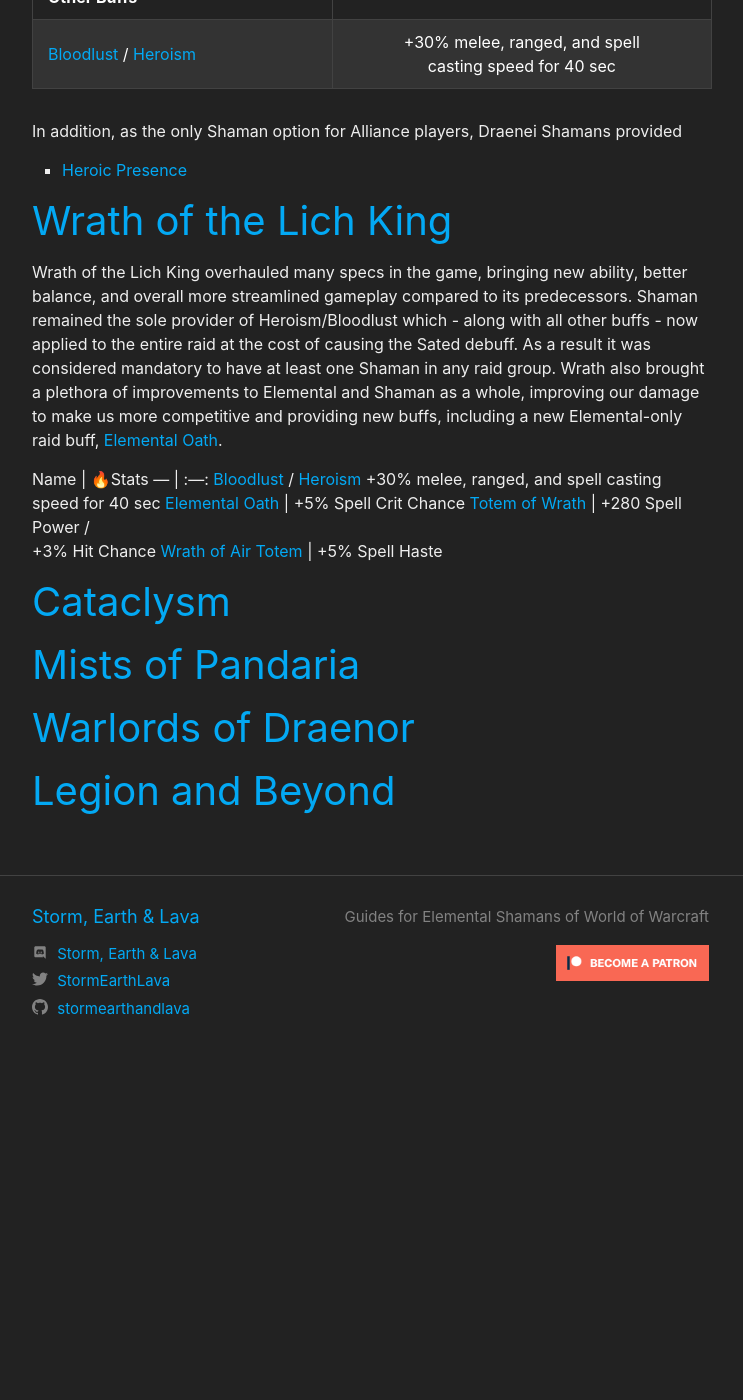
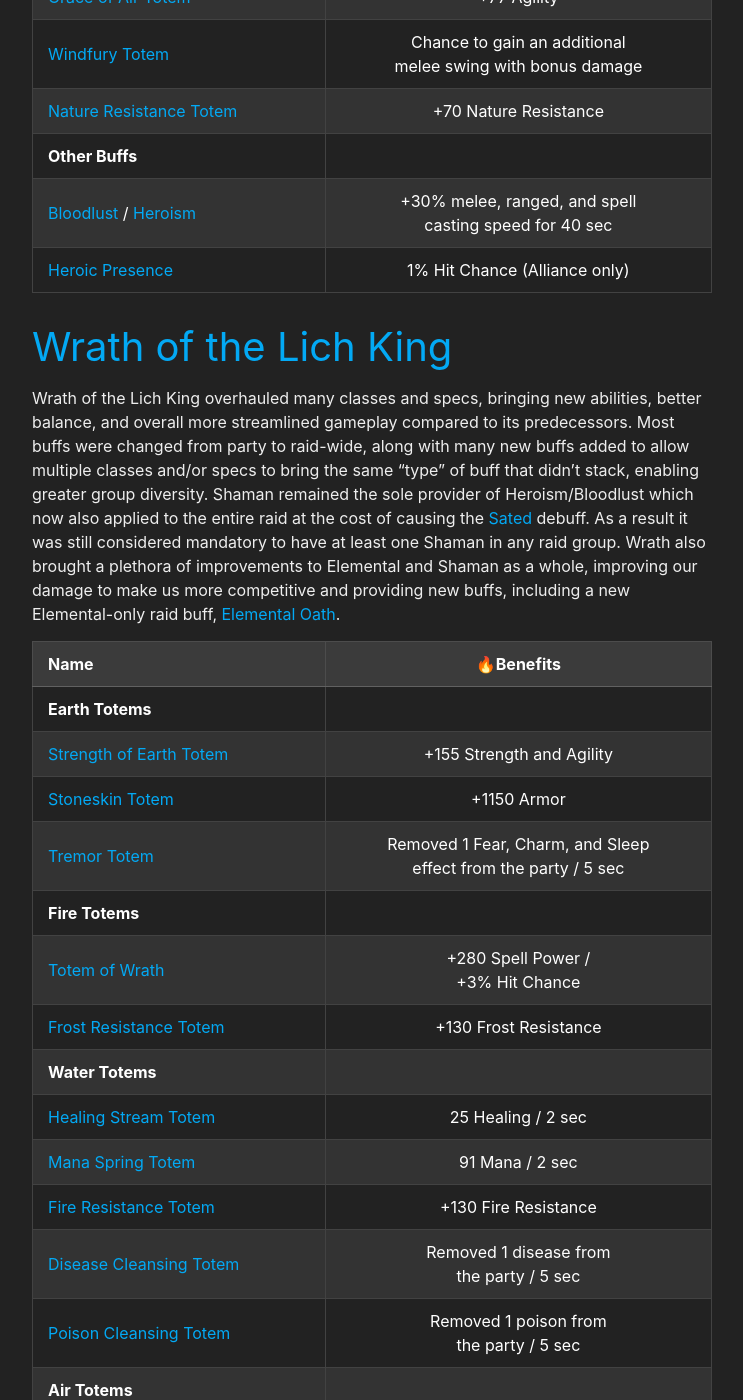
Before and after one commit to stormearthandlava/stormearthandlava.github.io, a Jekyll site: the page built from blog/_posts/2024-06-21-history-ele-raid-buffs.md, in a window 1280 px wide and 1400 px high, scrolled down 3283 px. Shown: the whole window, without its empty margins (268-1011 px from the left). Built offline with Jekyll 4.4.1, drawn with Linux system fonts in a browser that asks for light colours; a script that is not in the unit is left out; before the commit the page ends 4363 px from its top, so only the background shows below that; some of the changed text lies outside the part shown.

Commit message:
Update 2024-06-21-history-ele-raid-buffs.md

```diff
--- a/blog/_posts/2024-06-21-history-ele-raid-buffs.md
+++ b/blog/_posts/2024-06-21-history-ele-raid-buffs.md
@@ -30,7 +30,7 @@
 **Earth Totems** |
 [Strength of Earth Totem](https://www.wowhead.com/classic/spell=25361/strength-of-earth-totem) | +77 Strength
 [Stoneskin Totem](https://www.wowhead.com/classic/spell=10408/stoneskin-totem) | -30 Melee Damage Taken
-[Tremor Totem](https://www.wowhead.com/classic/spell=8143/tremor-totem) | Fear, Charm, and Sleep Immunity
+[Tremor Totem](https://www.wowhead.com/classic/spell=8143/tremor-totem) | Removed 1 Fear, Charm, and Sleep <br/> effect from the party / 5 sec
 **Fire Totems** |
 [Frost Resistance Totem](https://www.wowhead.com/classic/spell=10479/frost-resistance-totem) | +60 Frost Resistance
 **Water Totems** |
@@ -51,12 +51,15 @@
 As a result, most raids stacked 4-5 Shamans whose primary responsibility was maintaining totem buffs and providing lust to the strongest DPS group.
 Despite low damage numbers, Elemental was considered an essential part of any raid team to provide its new totem buffs to a group of caster DPS.
 
+As the only Shaman option for Alliance players, Draenei Shamans also provided [Heroic Presence](https://www.wowhead.com/tbc/spell=6562/heroic-presence) to their party.
+While this wasn't a Shaman-only ability, most Alliance players already had established characters and didn't want to re-roll, so Shamans frequently filled the role as the provider of this buff in their party.
+
 Name | 🔥Benefits
 --- | :---:
 **Earth Totems** |
 [Strength of Earth Totem](https://www.wowhead.com/tbc/spell=25528/strength-of-earth-totem) | +86 Strength
 [Stoneskin Totem](https://www.wowhead.com/tbc/spell=25509/stoneskin-totem) | -43 Melee Damage Taken
-[Tremor Totem](https://www.wowhead.com/tbc/spell=8143/tremor-totem) | Fear, Charm, and Sleep Immunity
+[Tremor Totem](https://www.wowhead.com/tbc/spell=8143/tremor-totem) | Removed 1 Fear, Charm, and Sleep <br/> effect from the party / 5 sec
 **Fire Totems** |
 [Totem of Wrath](https://www.wowhead.com/tbc/spell=30706/totem-of-wrath) | +3% Spell Hit Chance <br/> +3% Spell Crit Chance
 [Frost Resistance Totem](https://www.wowhead.com/tbc/spell=25560/frost-resistance-totem) | +70 Frost Resistance
@@ -73,26 +76,69 @@
 [Nature Resistance Totem](https://www.wowhead.com/tbc/spell=25574/nature-resistance-totem) | +70 Nature Resistance
 **Other Buffs** |
 [Bloodlust](https://www.wowhead.com/tbc/spell=2825/bloodlust) / [Heroism](https://www.wowhead.com/tbc/spell=32182/heroism) | +30% melee, ranged, and spell <br/> casting speed for 40 sec
-
-In addition, as the only Shaman option for Alliance players, Draenei Shamans provided
-- [Heroic Presence](https://www.wowhead.com/tbc/spell=6562/heroic-presence)
+[Heroic Presence](https://www.wowhead.com/tbc/spell=6562/heroic-presence) | 1% Hit Chance (Alliance only)
 
 # Wrath of the Lich King
-Wrath of the Lich King overhauled many specs in the game, bringing new ability, better balance, and overall more streamlined gameplay compared to its predecessors.
-Shaman remained the sole provider of Heroism/Bloodlust which - along with all other buffs - now applied to the entire raid at the cost of causing the Sated debuff.
-As a result it was considered mandatory to have at least one Shaman in any raid group.
+Wrath of the Lich King overhauled many classes and specs, bringing new abilities, better balance, and overall more streamlined gameplay compared to its predecessors.
+Most buffs were changed from party to raid-wide, along with many new buffs added to allow multiple classes and/or specs to bring the same "type" of buff that didn't stack, enabling greater group diversity.
+Shaman remained the sole provider of Heroism/Bloodlust which now also applied to the entire raid at the cost of causing the [Sated](https://www.wowhead.com/wotlk/spell=57724/sated) debuff.
+As a result it was still considered mandatory to have at least one Shaman in any raid group.
 Wrath also brought a plethora of improvements to Elemental and Shaman as a whole, improving our damage to make us more competitive and providing new buffs, including a new Elemental-only raid buff, [Elemental Oath](https://www.wowhead.com/wotlk/spell=51470/elemental-oath).
 
-Name | 🔥Stats
+Name | 🔥Benefits
 --- | :---:
-[Bloodlust](https://www.wowhead.com/wotlk/spell=2825/bloodlust) / [Heroism](https://www.wowhead.com/wotlk/spell=32182/heroism) +30% melee, ranged, and spell casting speed for 40 sec
+**Earth Totems** |
+[Strength of Earth Totem](https://www.wowhead.com/wotlk/spell=58643/strength-of-earth-totem) | +155 Strength and Agility
+[Stoneskin Totem](https://www.wowhead.com/wotlk/spell=58753/stoneskin-totem) | +1150 Armor
+[Tremor Totem](https://www.wowhead.com/wotlk/spell=8143/tremor-totem) | Removed 1 Fear, Charm, and Sleep <br/> effect from the party / 5 sec
+**Fire Totems** |
+[Totem of Wrath](https://www.wowhead.com/wotlk/spell=57722/totem-of-wrath) | +280 Spell Power / <br/> +3% Hit Chance
+[Frost Resistance Totem](https://www.wowhead.com/wotlk/spell=58745/frost-resistance-totem) | +130 Frost Resistance
+**Water Totems** |
+[Healing Stream Totem](https://www.wowhead.com/wotlk/spell=58757/healing-stream-totem) | 25 Healing / 2 sec
+[Mana Spring Totem](https://www.wowhead.com/wotlk/spell=58774/mana-spring-totem) | 91 Mana / 2 sec
+[Fire Resistance Totem](https://www.wowhead.com/wotlk/spell=58739/fire-resistance-totem) | +130 Fire Resistance
+[Disease Cleansing Totem](https://www.wowhead.com/tbc/spell=8170/disease-cleansing-totem) | Removed 1 disease from <br/> the party / 5 sec
+[Poison Cleansing Totem](https://www.wowhead.com/tbc/spell=8166/poison-cleansing-totem) | Removed 1 poison from <br/> the party / 5 sec
+**Air Totems** |
+[Wrath of Air Totem](https://www.wowhead.com/wotlk/spell=3738/wrath-of-air-totem) | +5% Spell Haste
+[Windfury Totem](https://www.wowhead.com/wotlk/spell=8512/windfury-totem) | +16% Melee Haste
+[Nature Resistance Totem](https://www.wowhead.com/wotlk/spell=58749/nature-resistance-totem) | +130 Nature Resistance
+**Other Buffs** |
+[Bloodlust](https://www.wowhead.com/wotlk/spell=2825/bloodlust) / [Heroism](https://www.wowhead.com/wotlk/spell=32182/heroism) | +30% melee, ranged, and spell <br/> casting speed for 40 sec
 [Elemental Oath](https://www.wowhead.com/wotlk/spell=51470/elemental-oath) | +5% Spell Crit Chance
-[Totem of Wrath](https://www.wowhead.com/wotlk/spell=57722/totem-of-wrath) | +280 Spell Power / <br/> +3% Hit Chance
-[Wrath of Air Totem](https://www.wowhead.com/wotlk/spell=3738/wrath-of-air-totem) | +5% Spell Haste
+[Heroic Presence](https://www.wowhead.com/tbc/spell=6562/heroic-presence) | 1% Hit Chance (Alliance only)
 
 # Cataclysm
+With the awakening of the Earth-Warder, Deathwing, Blizzard realized that the number of raid buffs had gotten out of control, opting to drastically reduce the number of buffs but allowing most buffs to be brought in some form by two or more different specs and/or classes.
+It was at this point that I personally feel Elemental peaked in terms of raid utility.
+While we had many buff options in the past, the changes in Cataclysm made us the greatest buff provider with up to a whopping 7 raid buffs that could be active at once including Bloodlust and Heroism.
+Totem of Wrath was changed to [Totemic Wrath](https://www.wowhead.com/cata/spell=77746/totemic-wrath), allowing Elemental Shamans to provide another powerful Spell Power buff without sacrificing fire totem damage.
+Heroism/Bloodlust-type effects were also given to both Mages ([Time Warp](https://www.wowhead.com/cata/spell=80353/time-warp)) and Hunters ([Primal Rage](https://www.wowhead.com/cata/spell=90355/primal-rage)) for the first time, removing one of Shaman's niche roles in a raid group for the first time.
+
+Name | 🔥Benefits
+--- | :---:
+**Earth Totems** |
+[Strength of Earth Totem](https://www.wowhead.com/cata/spell=8075/strength-of-earth-totem) | +549 Strength and Agility
+[Stoneskin Totem](https://www.wowhead.com/cata/spell=8071/stoneskin-totem) | +4076 Armor
+[Tremor Totem](https://www.wowhead.com/cata/spell=8143/tremor-totem) | Removed 1 Fear, Charm, and Sleep <br/> effect from the raid / 5 sec
+**Fire Totems** |
+[Flametongue Totem](https://www.wowhead.com/cata/spell=8227/flametongue-totem) | +6% Spell Power <br/> Did not stack with [Totemic Wrath](https://www.wowhead.com/wotlk/spell=57722/totem-of-wrath)
+**Water Totems** |
+[Healing Stream Totem](https://www.wowhead.com/cata/spell=5394/healing-stream-totem) | Scaling Healing / 5 sec
+[Mana Spring Totem](https://www.wowhead.com/cata/spell=5675/mana-spring-totem) | 326 mana / 5 sec
+[Resistance Totem](https://www.wowhead.com/cata/spell=8184/elemental-resistance-totem) | +195 Fire, Frost, and Nature <br/> Resistance
+**Air Totems** |
+[Wrath of Air Totem](https://www.wowhead.com/cata/spell=3738/wrath-of-air-totem) | +5% Spell Haste
+[Windfury Totem](https://www.wowhead.com/cata/spell=8512/windfury-totem) | +10% Melee and Ranged <br/> Attack Speed
+**Other Buffs** |
+[Bloodlust](https://www.wowhead.com/cata/spell=2825/bloodlust) / [Heroism](https://www.wowhead.com/cata/spell=32182/heroism) | +30% melee, ranged, and spell <br/> casting speed for 40 sec
+[Totemic Wrath](https://www.wowhead.com/cata/spell=77746/totemic-wrath) | +10% Spell Power
+[Elemental Oath](https://www.wowhead.com/cata/spell=51470/elemental-oath) | +5% Spell Crit Chance
+[Glyph of Healing Stream Totem](https://www.wowhead.com/cata/item=41533/glyph-of-healing-stream-totem) | Added the effects of <br/> [Resistance Totem](https://www.wowhead.com/cata/spell=8184/elemental-resistance-totem) to [Healing Stream Totem]
 
 # Mists of Pandaria
+
 
 # Warlords of Draenor
 
```
